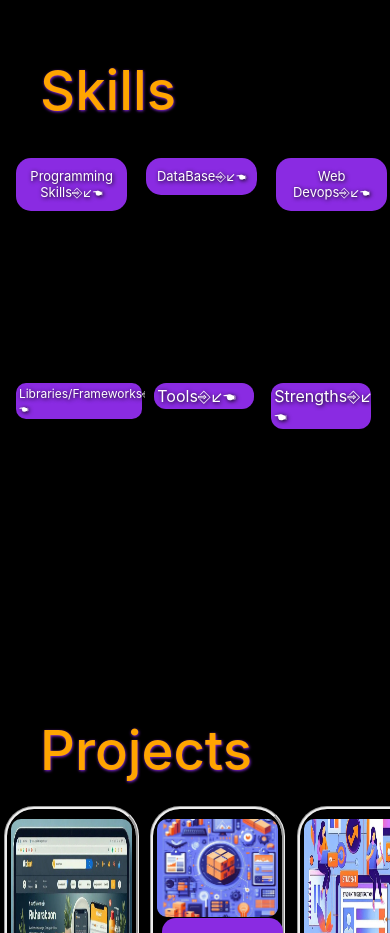
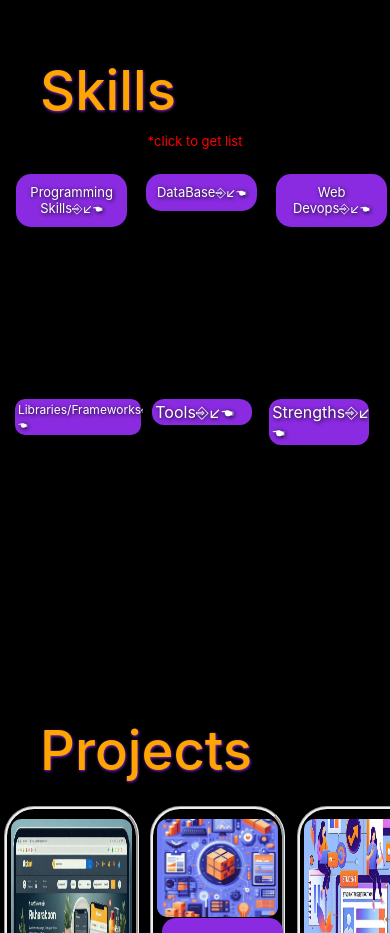
Before and after one commit to harisaigithub/My_portfolio, a React (Create React App) app: page / in a window 390 px wide. Shown: the part 2140-3073 px from the top of the page. Built offline with nearby package versions, Linux system fonts and the light colour scheme.

Commit message:
updated on responsive for skills

```diff
--- a/src/components/Skills/Skills.css
+++ b/src/components/Skills/Skills.css
@@ -136,7 +136,12 @@
 .dropdown-button:hover .dropdown-content {
 display: block;
  }
+ .bcc1{
+    color: red;
+    font-size: 13px;
+    display: none;
 
+}
  @media (max-width:1180px){
     .scontainer1{
         height: 610px;
@@ -232,7 +237,7 @@ display: block;
         overflow:inherit;
         text-align: left;
         background-color: black;
-        margin-left:12px;
+        margin-left:11px;
         left:1%;
 
     }
@@ -295,5 +300,9 @@ display: block;
     .dropdown-button:hover .dropdown-content {
     display: block;
      }
-
+.bcc1{
+    color: red;
+    font-size: 13px;
+    display: block;
+}
  }
--- a/src/components/Skills/Skills.jsx
+++ b/src/components/Skills/Skills.jsx
@@ -5,6 +5,9 @@ const Skills = () => {
 <div className="scontainer1">
     <div className="sc0">
         Skills
+    </div>
+    <div className="bcc1">
+        *click to get list
     </div>
         <div className="sc11">
             <div className="sc121 dropdown-container">
```
